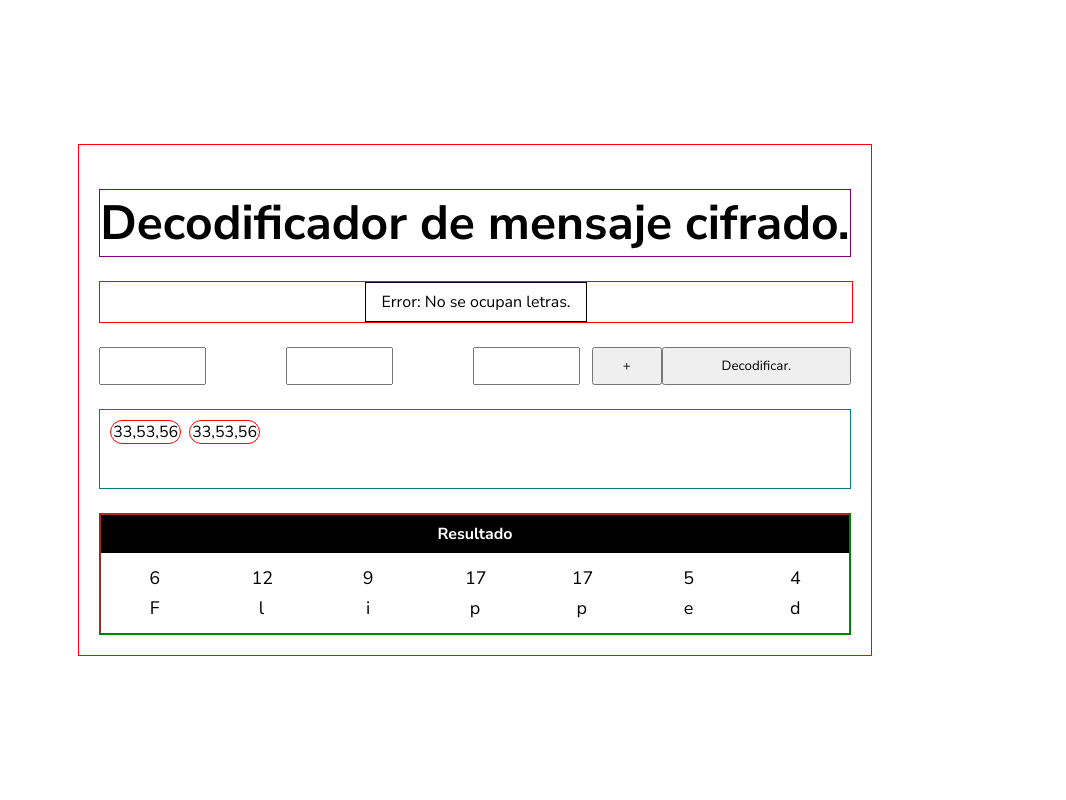
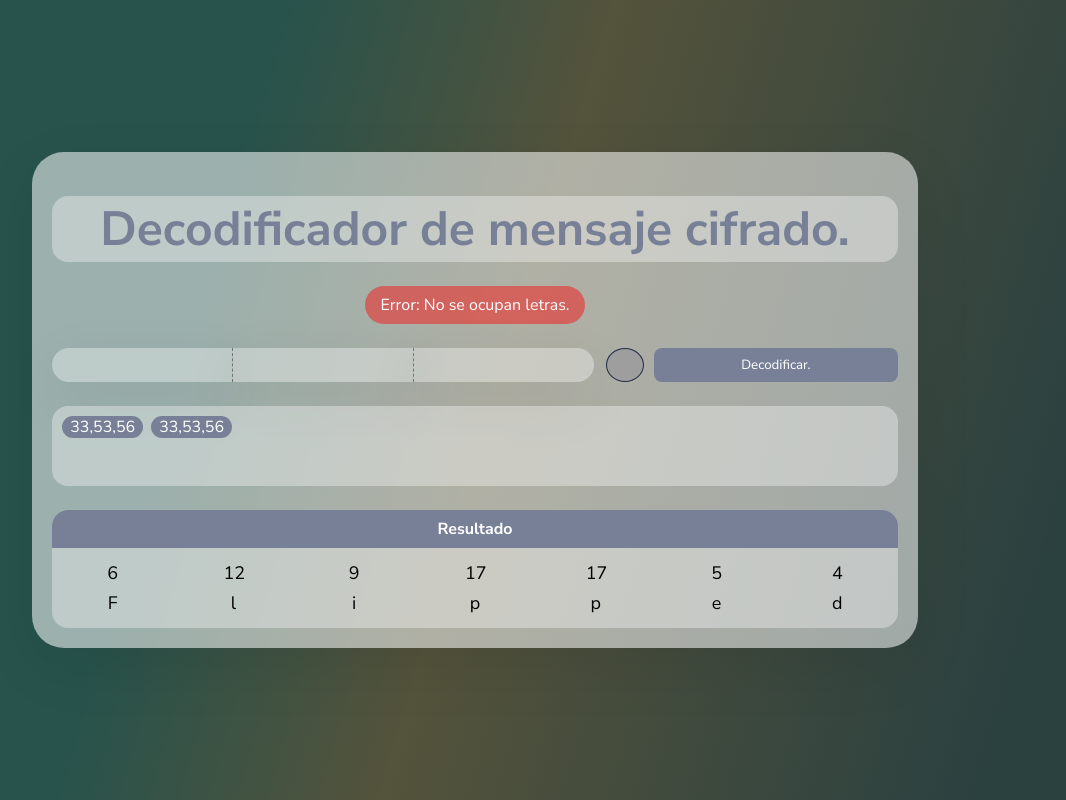
Before and after one commit to Macover/encryption-to-string, a PHP site: page / in a window 1280 px wide. Shown: the whole page, without its empty margins (165-1231 px from the left). Run offline with PHP 8.4, Linux system fonts and the light colour scheme; grey boxes are pictures that could not be loaded.

Commit message:
styles modificated

```diff
--- a/index.html
+++ b/index.html
@@ -16,7 +16,7 @@
         </div>
         <div id="containerForm" class="container__form">
             <div class="form__buttons-container">
-                <button id="addStage" class="form__button-add">+</button>
+                <button id="addStage" class="form__button-add"></button>
                 <button class="form__button">Decodificar.</button>
             </div>
         </div>
--- a/styles.css
+++ b/styles.css
@@ -1,120 +1,193 @@
 @import url('https://fonts.googleapis.com/css2?family=Nunito+Sans:wght@400;700&display=swap');
 
-*{
+* {
     padding: 0;
     margin: 0;
     font-family: 'Nunito Sans', sans-serif;
 }
-input{
+
+input {
     outline: none;
 }
-:root{
-    --primaryColor : #000;
-    --secondaryColor: #fff;
+
+:root {
+    --backgroundColor: linear-gradient(106.37deg,
+            #27534c 29.63%,
+            #54533b 51.55%,
+            #2b4140 90.85%);
+
+    --glass: rgba(255, 255, 255, 0.54);
+
+    --whiteColor: rgba(255, 255, 255, 0.34);
+    --gray: #788097;
+    --black: #242d49;
+
+    --greenBackground: rgb(145 254 159 / 47%);
+
+    --boxShadow: 0px 19px 60px rgb(0 0 0 / 8%);
+    --smboxShadow: -79px 51px 60px rgba(0, 0, 0, 0.08);
+
 }
-body{
+
+body {
     width: 100%;
     height: 100vh;
     display: flex;
     flex-direction: column;
     align-items: center;
     justify-content: center;
+    background: var(--backgroundColor);
 }
-.container{
+
+.container {
     display: flex;
     flex-direction: column;
     gap: 1.5em;
     padding: 20px;
-    border: 1px solid red;
+    background: var(--glass);
+    box-shadow: var(--boxShadow);
+    border-radius: 2rem;
 }
-.container__title{
+
+.container__title {
     font-size: 3em;
     font-weight: 700;
-    border: 1px solid purple;
+    padding: 0 1em;
+    border-radius: 1rem;
+    background-color: var(--whiteColor);
+    color: var(--gray);
 }
-.container__alert-messages{
+
+.container__alert-messages {
     width: 100%;
     display: flex;
     justify-content: center;
-    border: 1px solid red;
 }
-.container__alert-messages span{
-    border: 1px solid black;
+
+.container__alert-messages span {
+    background-color: rgba(255, 0, 0, 0.44);
+    color: #fff;
+    border-radius: 2rem;
     padding: .5em 1em;
 }
-.container__form{
+
+.container__form {
     display: flex;
     flex-direction: row-reverse;
     width: 100%;
     gap: 12px;
 }
-.form__inputs-container{
+
+.form__inputs-container {
     width: 65%;
     display: flex;
-    gap: 20px;
-    justify-content:space-between;
+    justify-content: space-between;
 }
-.form__input{
+
+.form__input {
+    flex-grow: 1;
     text-align: center;
-    width: 18%;
     padding: 8px;
+    background-color: var(--whiteColor);
+    box-shadow: var(--boxShadow);
+    border: none;
 }
-.form__buttons-container{
+
+.form__input:first-child {
+    border-top-left-radius: 2rem;
+    border-bottom-left-radius: 2rem;
+    border-right: 1px dashed rgb(9, 9, 9, 0.44);
+}
+
+.form__input:last-child {
+    border-top-right-radius: 2rem;
+    border-bottom-right-radius: 2rem;
+    border-left: 1px dashed rgb(9, 9, 9, 0.44);
+}
+
+.form__buttons-container {
     display: flex;
     width: 35%;
 }
-.form__button-add{
- flex-grow: 1;
+
+.form__button-add {
+    width: 38px;
+    background-color: var(--whiteColor);
+    background: url('icons/plus-icon.png');
+    background-repeat: no-repeat;
+    background-position: center;
+    margin-right: 10px;
+    border: 1px solid var(--black);
+    border-radius: 50%;
 }
-.form__button{
+.form__button-add:hover{
+    width: 40px;
+}
+.form__button {
+    background-color: var(--gray);
+    border: none;
     flex-grow: 2;
+    border-radius: .5rem;
+    color: #fff;
+    transition: filter 0.5s;
 }
-.container__stage-box{
+.form__button:hover {
+    filter: brightness(120%);
+    box-shadow: 0px 5px 30px var(--gray);
+}
+.container__stage-box {
     display: flex;
     flex-direction: row;
     width: 100%;
     min-height: 5em;
-    border: 1px solid teal;
+    background-color: var(--whiteColor);
     padding: 10px;
     box-sizing: border-box;
     gap: 10px 8px;
     flex-wrap: wrap;
+    border-radius: 1rem;
 }
-.stage-box__tag{
+
+.stage-box__tag {
     height: max-content;
-    border: 1px solid red;
-    padding: 0 2px;
+    background-color: var(--gray);
+    color: #fff;
+    padding: 0 8px;
     border-radius: 30px;
 }
-.container__table-result{
-    border: 1px solid green;
-}
-.table-result{
+
+.table-result {
     width: 100%;
-    border: 1px solid brown;
     display: flex;
     flex-direction: column;
+    background-color: var(--whiteColor);
+    border-radius: 1rem;
 }
-.table-result thead tr{
-    background-color: var(--primaryColor);
-    color: var(--secondaryColor);
+
+.table-result thead tr {
+    border-top-left-radius: 1rem;
+    border-top-right-radius: 1rem;
+    background-color: var(--gray);
+    color: #fff;
     display: flex;
     padding: 8px;
     justify-content: center;
     font-weight: 700;
 }
-.table-result tbody{
+
+.table-result tbody {
     padding: 10px 0;
 }
-.table-result tbody tr{
+
+.table-result tbody tr {
     display: flex;
     justify-content: space-around;
 }
-.table-result tbody tr td{
+
+.table-result tbody tr td {
     width: 20px;
     font-size: 18px;
     font-weight: 400;
     padding: 3px 0;
-    /* border: 1px solid var(--primaryColor); */
     text-align: center;
 }
```
